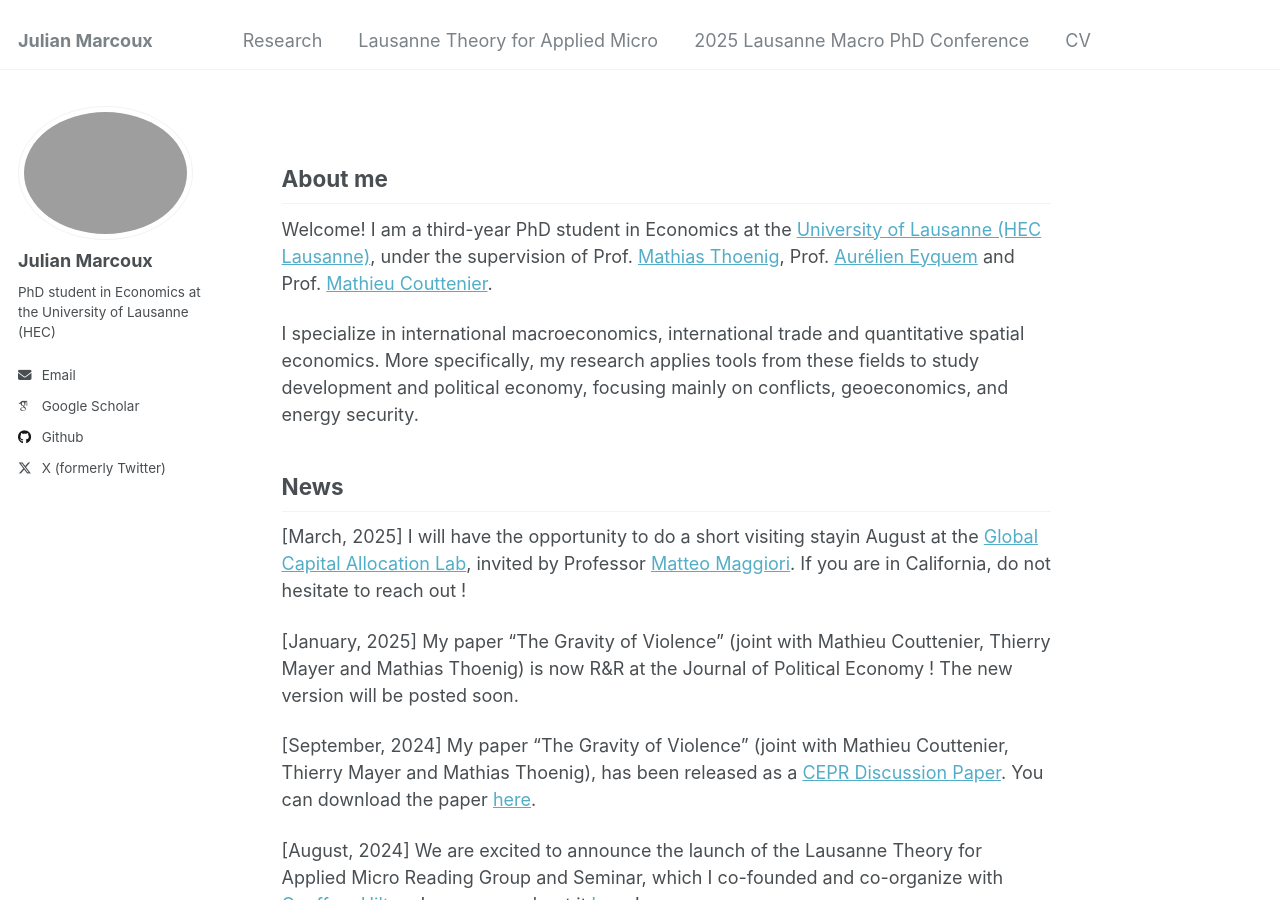
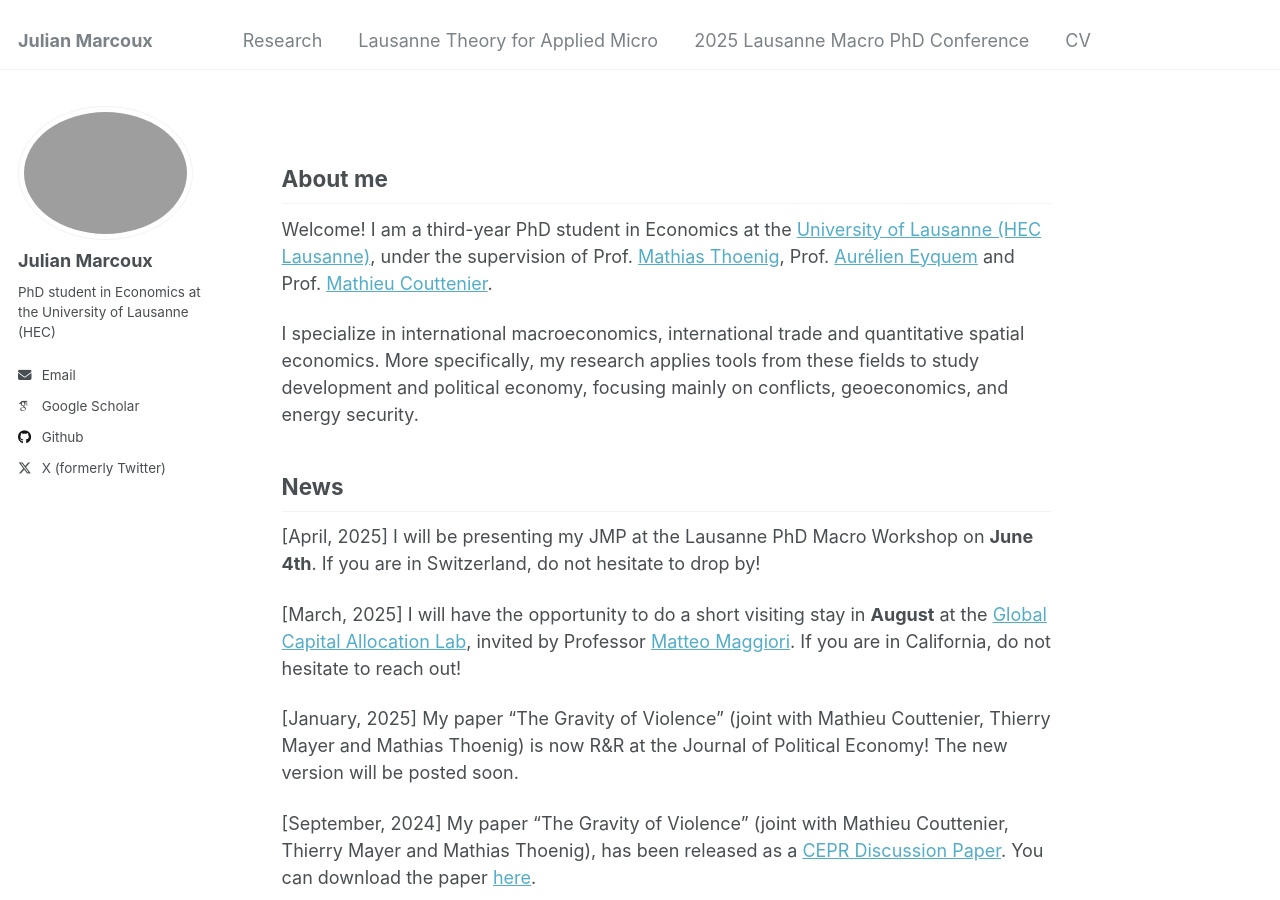
Before and after one commit to julianmarcoux/julianmarcoux.github.io, a Jekyll site: the page built from _pages/about.md, in a window 1280 px wide and 900 px high. Built offline with Jekyll 4.4.1, drawn with Linux system fonts in a browser that asks for light colours; some web fonts are replaced.

Commit message:
Update about.md

```diff
--- a/_pages/about.md
+++ b/_pages/about.md
@@ -16,10 +16,12 @@
 
 News
 -------------
-[March, 2025] I will have the opportunity to do a short visiting  stayin August at the [Global Capital Allocation Lab](https://www.globalcapitalallocation.com/), invited by Professor [Matteo Maggiori](https://www.matteomaggiori.com/). If you are in California, do not hesitate to reach out !
+[April, 2025] I will be presenting my JMP at the Lausanne PhD Macro Workshop on **June 4th**. If you are in Switzerland, do not hesitate to drop by!
 
-[January, 2025] My paper "The Gravity of Violence" (joint with Mathieu Couttenier, Thierry Mayer and Mathias Thoenig) is now R&R at the Journal of Political Economy ! The new version will be posted soon.
+[March, 2025] I will have the opportunity to do a short visiting stay in **August** at the [Global Capital Allocation Lab](https://www.globalcapitalallocation.com/), invited by Professor [Matteo Maggiori](https://www.matteomaggiori.com/). If you are in California, do not hesitate to reach out!
+
+[January, 2025] My paper "The Gravity of Violence" (joint with Mathieu Couttenier, Thierry Mayer and Mathias Thoenig) is now R&R at the Journal of Political Economy! The new version will be posted soon.
 
 [September, 2024] My paper "The Gravity of Violence" (joint with Mathieu Couttenier, Thierry Mayer and Mathias Thoenig), has been released as a [CEPR Discussion Paper](https://cepr.org/publications/dp19527). You can download the paper [here](https://drive.google.com/file/d/1EmlnwO41rYt0nHe8506BVSpWk6HnPAIe/view).
 
-[August, 2024] We are excited to announce the launch of the Lausanne Theory for Applied Micro Reading Group and Seminar, which I co-founded and co-organize with [Geoffrey Hilton](https://geoffreyhilton.github.io/). Learn more about it [here](https://julianmarcoux.github.io/reading_group/) !
+[August, 2024] We are excited to announce the launch of the Lausanne Theory for Applied Micro Reading Group and Seminar, which I co-founded and co-organize with [Geoffrey Hilton](https://geoffreyhilton.github.io/). Learn more about it [here](https://julianmarcoux.github.io/reading_group/)!
```
